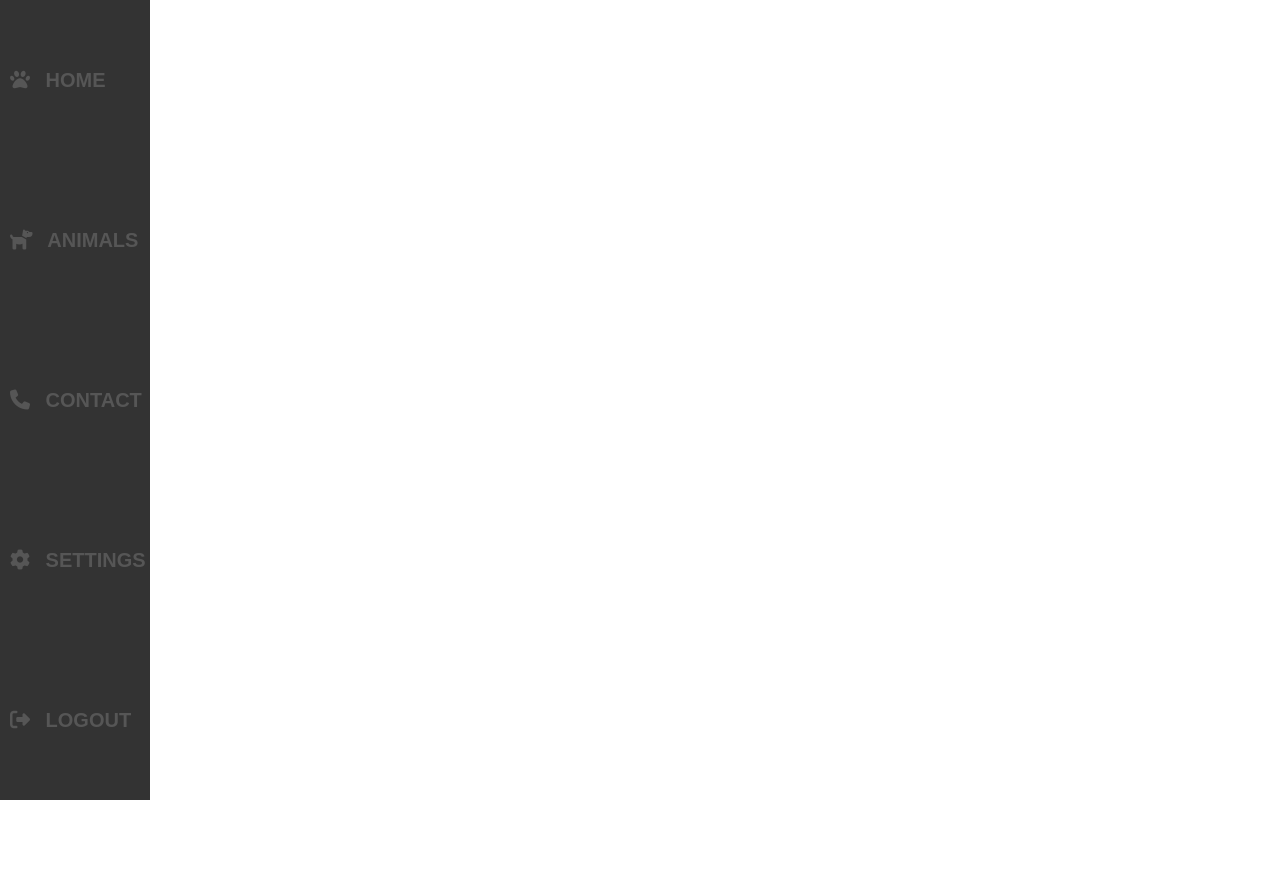
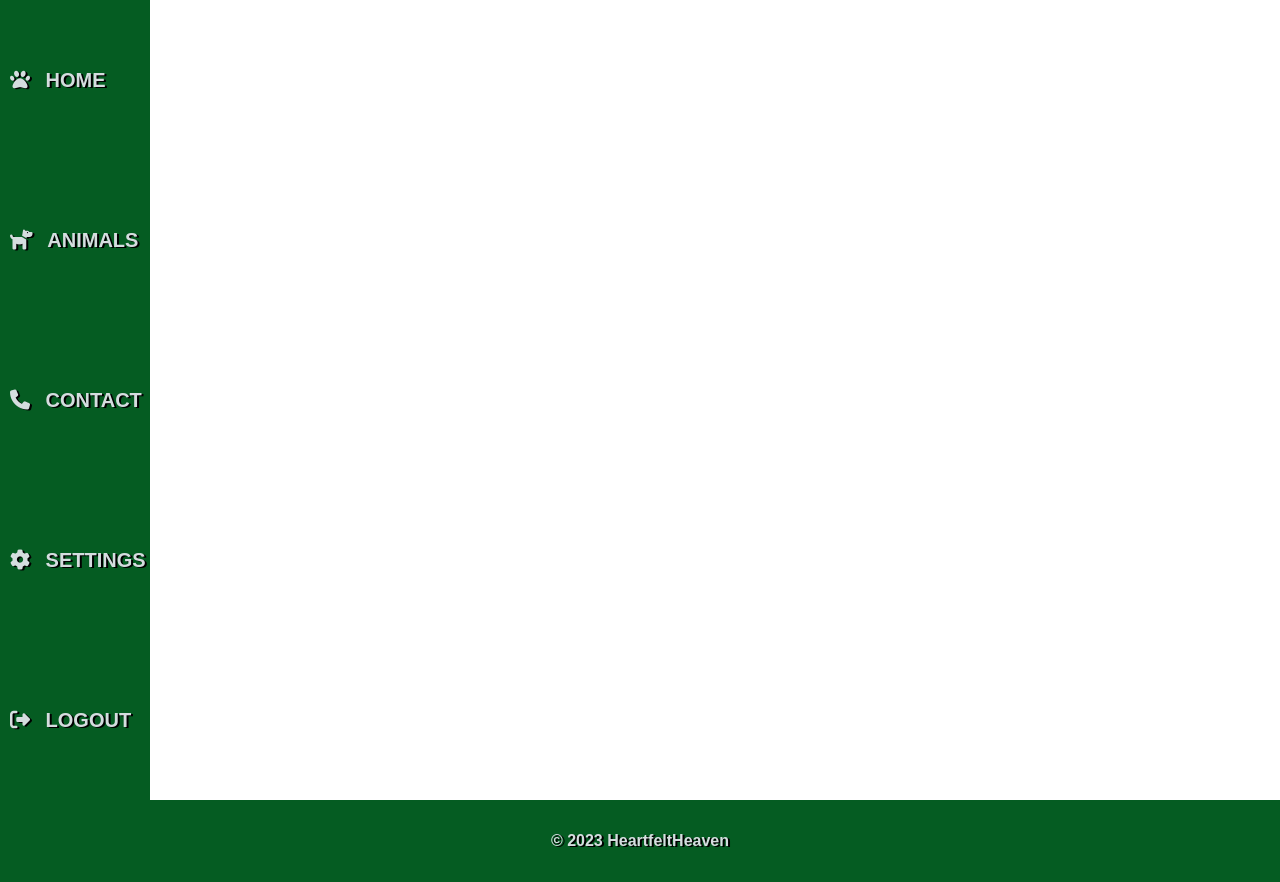
Before and after one commit to Kinsob/HeartfeltHeaven, a plain HTML site: page html/index.html in a window 1280 px wide. Before the commit the page ends 800 px from the top, so only its background shows below. Drawn offline with Linux system fonts and the light colour scheme; a web font is replaced by a local one.

Commit message:
Added footer

```diff
--- a/html/index.html
+++ b/html/index.html
@@ -9,25 +9,27 @@
     <link href="https://fonts.googleapis.com/css2?family=Mooli&display=swap" rel="stylesheet">
     <script src="https://kit.fontawesome.com/6a5f26d4f8.js" crossorigin="anonymous"></script>
     <link rel="stylesheet" href="../css/style.css">
-    <title>HEARTFELT HEAVEN</title>
+    <title>HeartfeltHeaven</title>
 </head>
 
 <body>
     <header></header>
-    <nav>
-            <a href="#" class="nav-item"><i class="fa-solid fa-paw"></i> home</a>
-            <a href="#" class="nav-item"><i class="fa-solid fa-dog"></i> animals</a>
-            <a href="#" class="nav-item"><i class="fa-solid fa-phone"></i> contact</a>
-            <a href="#" class="nav-item"><i class="fa-solid fa-gear"></i> settings</a>
-            <a href="#" class="nav-item"><i class="fa-solid fa-right-from-bracket"></i> logout</a>
+    <nav class="nav-items">
+        <a href="#" class="nav-item"><i class="fa-solid fa-paw"></i> home</a>
+        <a href="#" class="nav-item"><i class="fa-solid fa-dog"></i> animals</a>
+        <a href="#" class="nav-item"><i class="fa-solid fa-phone"></i> contact</a>
+        <a href="#" class="nav-item"><i class="fa-solid fa-gear"></i> settings</a>
+        <a href="#" class="nav-item"><i class="fa-solid fa-right-from-bracket"></i> logout</a>
     </nav>
     <main>
         <section></section>
     </main>
-    <footer></footer>
+    <footer class="footer">
+        <p class="footer__bottom-text"> &copy; <span class="footer__year"></span> HeartfeltHeaven </p>
+    </footer>
 
 
-    <script src="script.js"></script>
+    <script src="/script.js"></script>
 </body>
 
 </html>
--- a/sass/style.scss
+++ b/sass/style.scss
@@ -16,33 +16,41 @@ body {
 	font-size: 1.6rem;
 }
 
-nav {
+.nav-items {
 	display: flex;
 	flex-direction: column;
 	justify-content: space-around;
 	align-items: flex-start;
-	background-color: #333;
+	background-color: #055c22;
 	height: 100vh;
 	width: 15rem;
 	z-index: 100;
 
-    a {
-        font-weight: bold;
-        font-size: 2rem;
-        /* padding: 30px 20px; */
-        text-transform: uppercase;
-        text-decoration: none;
-        color: #565656;
-        :hover {
-            color: azure;
+	.nav-item {
+		font-weight: bold;
+		font-size: 2rem;
+		text-transform: uppercase;
+		text-decoration: none;
+		color: #d5dddf;
+        text-shadow:2px 1px black;
+        transition: transform 500ms;
+        &:hover {
+            color: #ffffff;
+            transform: scale(1.1);
         }
-    }
+	}
 
+	i {
+		padding: 10px;
+	}
+}
+
+.footer {
+	padding: 2em 1em;
+	background-color: #055c22;
+	color: #d5dddf;
+	text-shadow:2px 1px black;
+	text-align: center;
+	font-weight: bold;
 
 }
-
-
-
-nav i {
-    padding: 10px;
-}
--- a/script.js
+++ b/script.js
@@ -0,0 +1,8 @@
+const footerYear = document.querySelector(".footer__year");
+
+const handleCurrentYear = () => {
+	const year = new Date().getFullYear();
+	footerYear.innerText = year;
+};
+
+handleCurrentYear();
```
Also changed, not shown: css/style.css, 1 other file.
